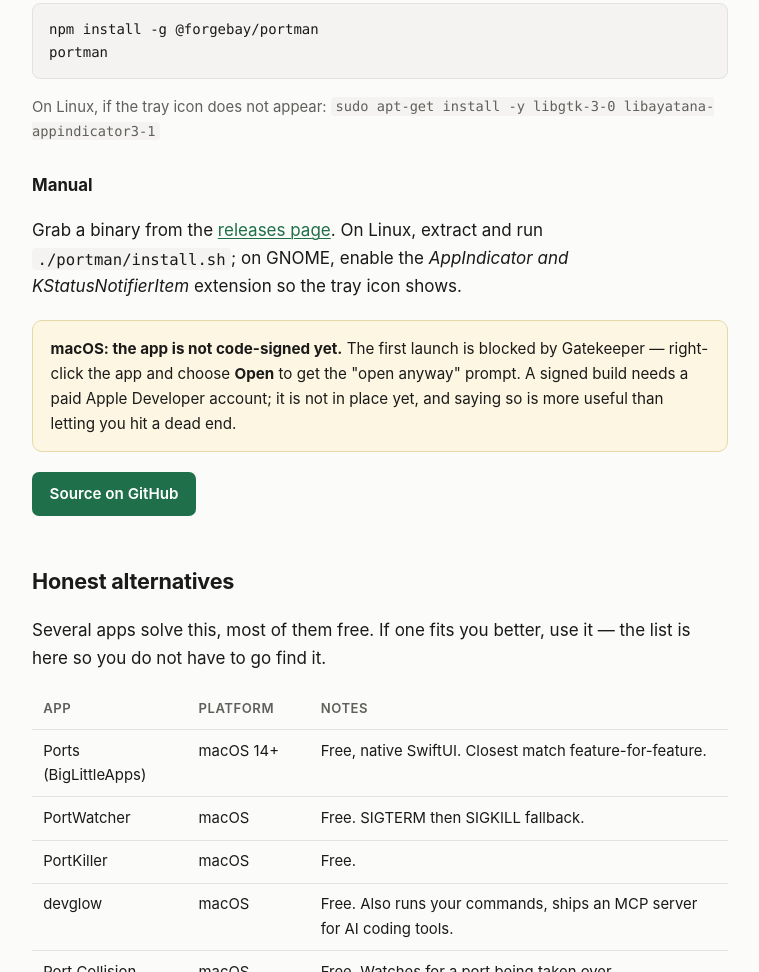
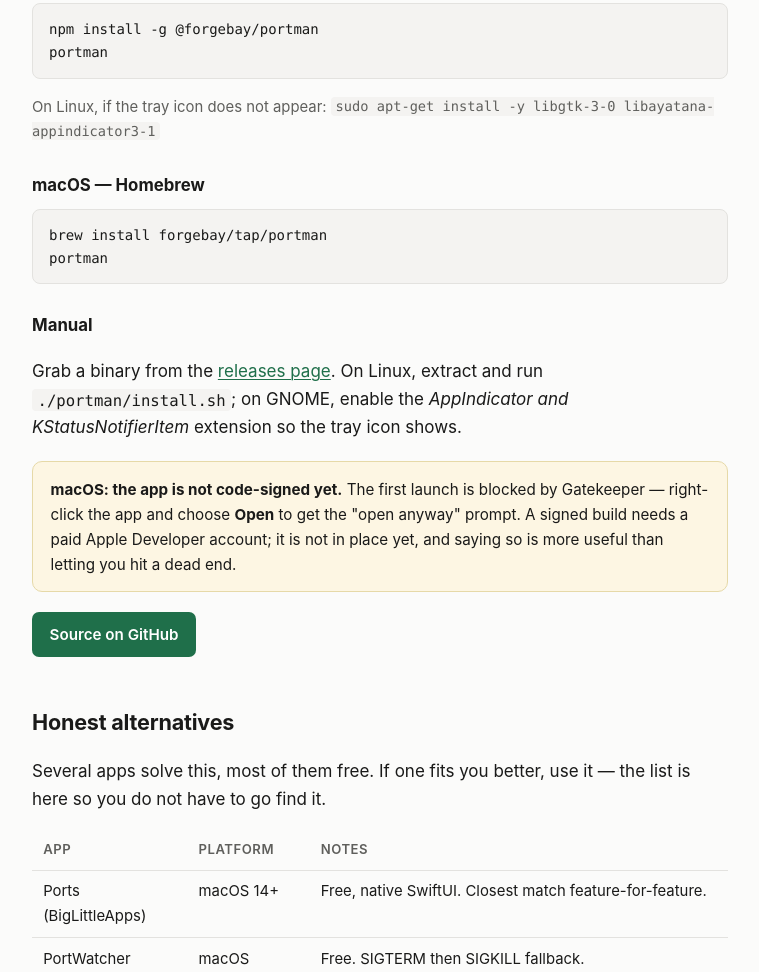
Before and after one commit to forgebay/portman, a website: page docs/index.html in a window 1280 px wide. Shown: the part 2040-3012 px from the top of the page, without its empty margins (260-1019 px from the left). Drawn offline with Linux system fonts and the light colour scheme.

Commit message:
docs: restore the Homebrew instructions now that the tap works
forgebay/homebrew-tap is live and `brew install forgebay/tap/portman`
was verified end to end on macOS 27: the formula resolves, the download
checksum matches the v0.4.0 release asset, and the installed binary is
the expected arm64 Mach-O.

```diff
--- a/docs/index.html
+++ b/docs/index.html
@@ -152,6 +152,10 @@
     <code>sudo apt-get install -y libgtk-3-0 libayatana-appindicator3-1</code>
   </p>
 
+  <h3>macOS — Homebrew</h3>
+  <pre>brew install forgebay/tap/portman
+portman</pre>
+
   <h3>Manual</h3>
   <p>
     Grab a binary from the
```
Also changed, not shown: README.md.
